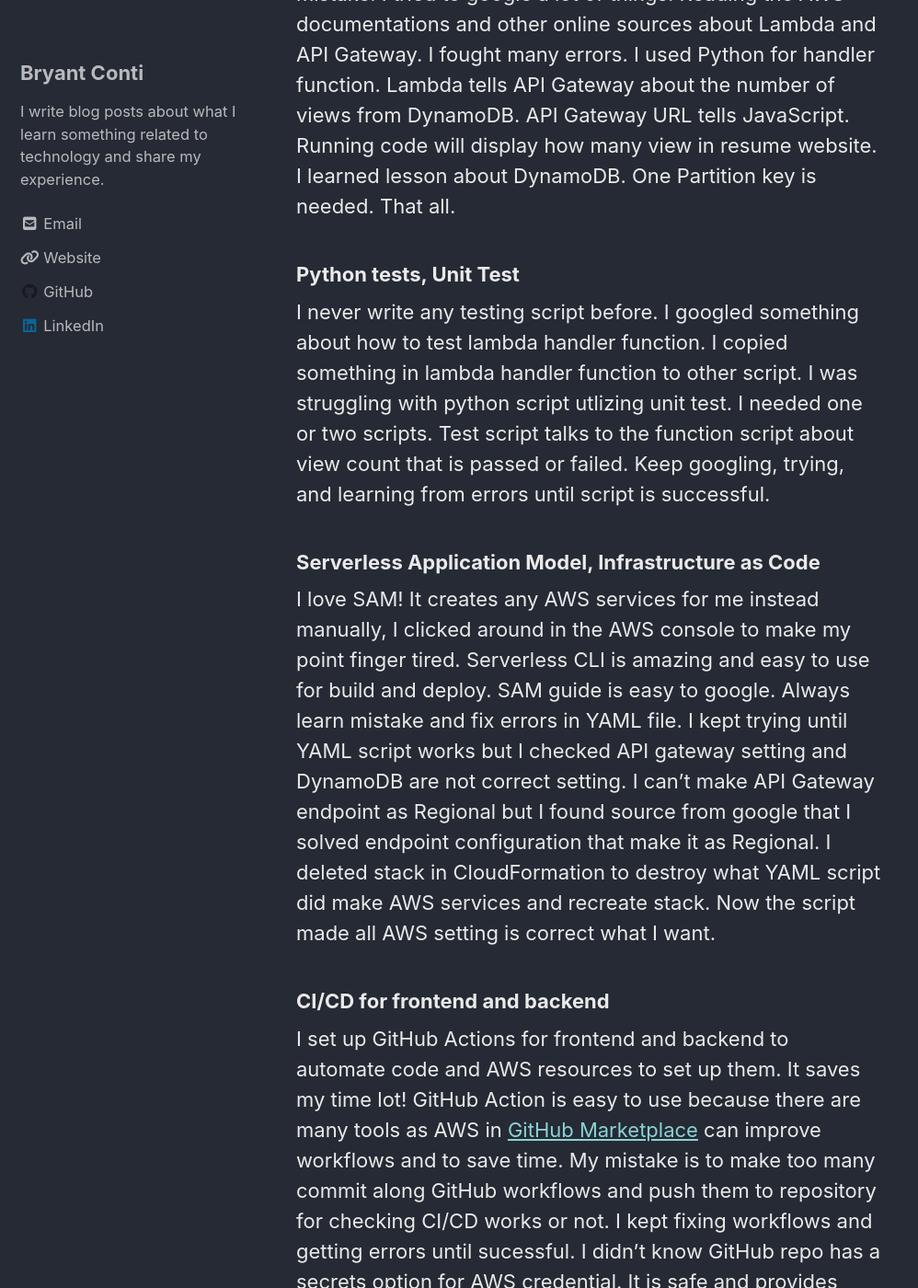
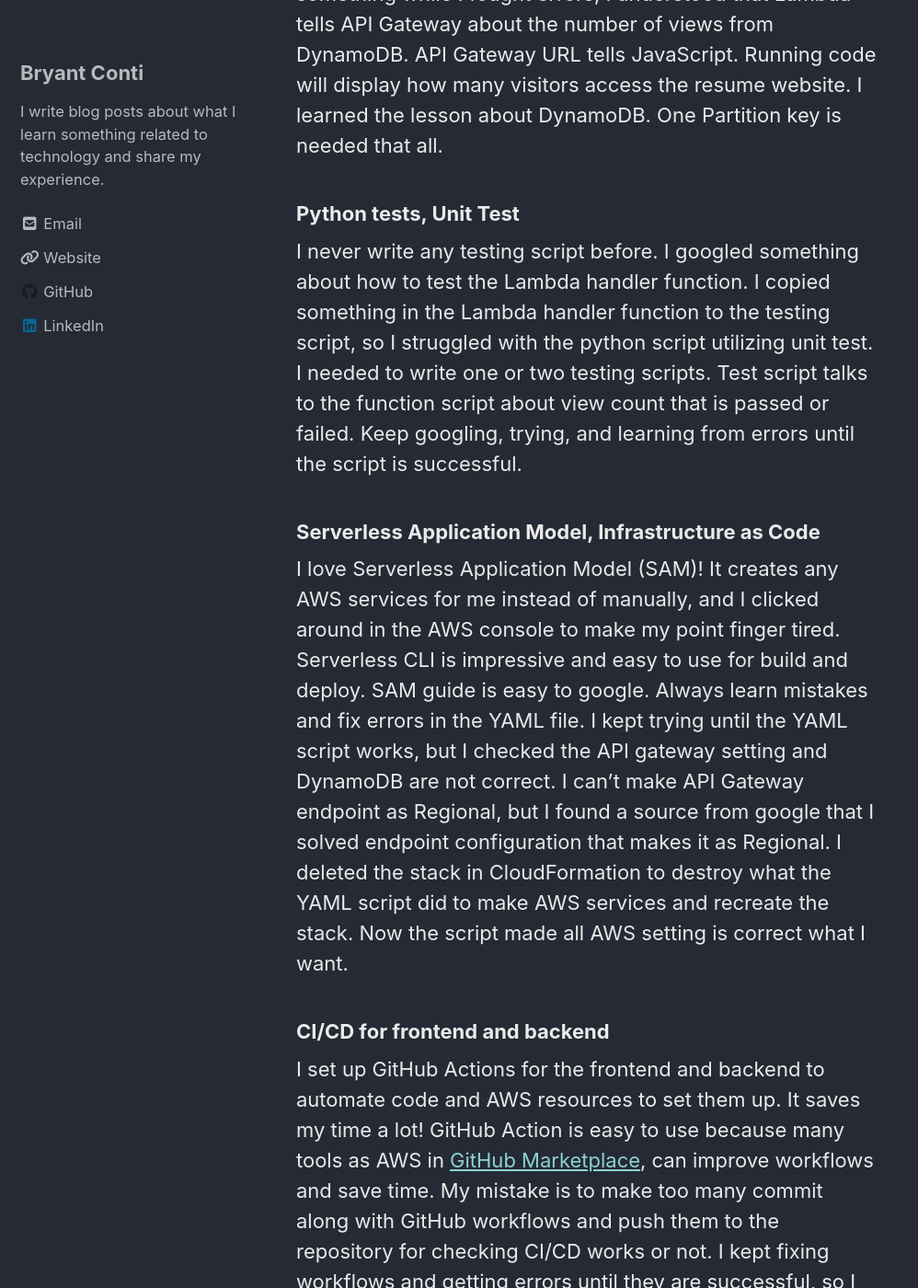
Before and after one commit to bconti123/bconti123.github.io, a Jekyll site: the page built from _posts/2021-05-03-Cloud-Resume-Challenge.md, in a window 1280 px wide and 1400 px high, scrolled down 1851 px. Shown: the whole window at 92% size, without its empty margins (0-998 px from the left). Built offline with Jekyll 4.4.1, drawn with Linux system fonts in a browser that asks for light colours; cached includes are drawn as plain includes; nearby versions of some CDN libraries; some of the changed text lies outside the part shown.

Commit message:
Fixed all grammers

```diff
--- a/_posts/2021-05-03-Cloud-Resume-Challenge.md
+++ b/_posts/2021-05-03-Cloud-Resume-Challenge.md
@@ -2,31 +2,31 @@
 post: Cloud Resume Challenge
 ---
 
-I am excited to explain about topic! I enjoyed my work about the challenge. It is very worth to try and great learning. I love sharing my fun work experience from <a href="https://cloudresumechallenge.dev/">Forrest Brazeal Cloud Resume Challenge</a>. It took me one month around.
+I am excited to explain the topic! I enjoyed my work about the challenge. It is very worth trying and great learning. I love sharing my fun work experience from <a href="https://cloudresumechallenge.dev/">Forrest Brazeal Cloud Resume Challenge</a>. It took me one month around.
 
 <h3>Certification</h3>
-I passed AWS Certified Cloud Practitioner then AWS Certified Solutions Architect Associate on August 2020. My senior class taught me about AWS that is based on AWS Certified Cloud Practitioner and I finished AWS project with team in senior design class for fall semester 2019 and spring semester 2020. After I gradaute on May 2020 with Bachelor of Science degree in Computer Information Technology, I continue study cloud computing because it became my passion, then I restudied AWS Certified Cloud Practioner from any online sources like Udemy, Digital Cloud Training, and other. I didn't know that Cloud Resume Challenge help me to earn good hands-on experience.
+I passed AWS Certified Cloud Practitioner then AWS Certified Solutions Architect Associate in August 2020. My senior class taught me about AWS that is based on AWS Certified Cloud Practitioner and I finished the AWS project with the team in senior design class for fall semester 2019 and spring semester 2020. After I graduated on May 2020 with a Bachelor of Science degree in Computer Information Technology, I continue to study cloud computing because it became my passion, then I restudied AWS Certified Cloud Practioner from any online sources like Udemy, Digital Cloud Training, and others. I didn't know that Cloud Resume Challenge helps me to earn good hands-on experience.
 
 <h3>HTML, CSS, and JavaScript</h3>
-I already have resume website that what I found good website template from GitHub. This is easy part. I modified resume website. I have HTML, CSS, and JavaScript knowledges for more than 4 years. I choose React as a web framework because it is more challenge!
+It is the easiest step ever. I already have a resume website that I found a good website template from GitHub. I modified the resume website. I have HTML, CSS, and JavaScript knowledge for more than four years. I choose to React as a web framework because it is more challenging!
 
 <h3>Host Static Website on S3</h3>
-I created an bucket named my domain name that is needed to meet the requirement. I read the AWS documentations and research something on google searching. It is easy to understandable. But make sure you edit package.json and add s3 sync build... to package.json for deploy in CLI. Check google and AWS documentations about S3 CLI how to upload website to S3 bucket.
+I created a bucket named my domain name that is needed to meet the requirement. I read the AWS documentation and research something on google searching. It is easier to understand. But make sure you edit package.json and add "s3 sync build..." to package.json for deployment in CLI. Check google and AWS documentations about S3 CLI how to upload the website to the S3 bucket.
 
 <h3>CloudFront and Route 53</h3>
-Create CloudFront Distribution that makes S3 website as HTTPS like https://www.example.com. I had more errors and learned lot from my mistake to created CloudFront Distribution URL that is reachable successfully. I bought bryantconti.com from Route 53 and added record as CNAME from ACM. Oh cool! I added blog.bryantconti.com too. I have a blog website that is deployed as host static website from GitHub. I use blog.bryantconti.com for that.
+Create CloudFront Distribution that makes S3 website as HTTPS like https://www.example.com. I had more errors and learned a lot from my mistake in creating a CloudFront Distribution URL that is reachable successfully. I bought bryantconti.com from Route 53 and added the record as CNAME from ACM. Oh cool! I added blog.bryantconti.com too. I have a blog website that is a static host website from GitHub. I use blog.bryantconti.com for that.
 
 <h3>DynamoDB, Lambda, and API Gateway for view counter.</h3>
-This is hardest part ever. Took me 2 weeks around and many mistake. I tried to google a lot of things. Reading the AWS documentations and other online sources about Lambda and API Gateway. I fought many errors. I used Python for handler function. Lambda tells API Gateway about the number of views from DynamoDB. API Gateway URL tells JavaScript. Running code will display how many view in resume website. I learned lesson about DynamoDB. One Partition key is needed. That all.
+It is the most challenging part ever. After I googled a lot of something while I fought errors, I understood that Lambda tells API Gateway about the number of views from DynamoDB. API Gateway URL tells JavaScript. Running code will display how many visitors access the resume website. I learned the lesson about DynamoDB. One Partition key is needed that all.
 
 <h3>Python tests, Unit Test</h3>
-I never write any testing script before. I googled something about how to test lambda handler function. I copied something in lambda handler function to other script. I was struggling with python script utlizing unit test. I needed one or two scripts. Test script talks to the function script about view count that is passed or failed. Keep googling, trying, and learning from errors until script is successful.
+I never write any testing script before. I googled something about how to test the Lambda handler function. I copied something in the Lambda handler function to the testing script, so I struggled with the python script utilizing unit test. I needed to write one or two testing scripts. Test script talks to the function script about view count that is passed or failed. Keep googling, trying, and learning from errors until the script is successful.
 
 <h3>Serverless Application Model, Infrastructure as Code</h3>
-I love SAM! It creates any AWS services for me instead manually, I clicked around in the AWS console to make my point finger tired. Serverless CLI is amazing and easy to use for build and deploy. SAM guide is easy to google. Always learn mistake and fix errors in YAML file. I kept trying until YAML script works but I checked API gateway setting and DynamoDB are not correct setting. I can't make API Gateway endpoint as Regional but I found source from google that I solved endpoint configuration that make it as Regional. I deleted stack in CloudFormation to destroy what YAML script did make AWS services and recreate stack. Now the script made all AWS setting is correct what I want.
+I love Serverless Application Model (SAM)! It creates any AWS services for me instead of manually, and I clicked around in the AWS console to make my point finger tired. Serverless CLI is impressive and easy to use for build and deploy. SAM guide is easy to google. Always learn mistakes and fix errors in the YAML file. I kept trying until the YAML script works, but I checked the API gateway setting and DynamoDB are not correct. I can't make API Gateway endpoint as Regional, but I found a source from google that I solved endpoint configuration that makes it as Regional. I deleted the stack in CloudFormation to destroy what the YAML script did to make AWS services and recreate the stack. Now the script made all AWS setting is correct what I want.
 
 <h3>CI/CD for frontend and backend</h3>
-I set up GitHub Actions for frontend and backend to automate code and AWS resources to set up them. It saves my time lot! GitHub Action is easy to use because there are many tools as AWS in <a href="https://github.com/marketplace?type=actions">GitHub Marketplace</a> can improve workflows and to save time. My mistake is to make too many commit along GitHub workflows and push them to repository for checking CI/CD works or not. I kept fixing workflows and getting errors until sucessful. I didn't know GitHub repo has a secrets option for AWS credential. It is safe and provides security. Never put AWS credentials in any code! Otherwise, you will get hacked. I should test github workflows locally instead. I learned lesson. Good to know there is an <a href="https://github.com/nektos/act">act CLI package</a> you can use for testing github workflows locally.
+I set up GitHub Actions for the frontend and backend to automate code and AWS resources to set them up. It saves my time a lot! GitHub Action is easy to use because many tools as AWS in <a href="https://github.com/marketplace?type=actions">GitHub Marketplace</a>, can improve workflows and save time. My mistake is to make too many commit along with GitHub workflows and push them to the repository for checking CI/CD works or not. I kept fixing workflows and getting errors until they are successful, so I didn't know GitHub repo has the option called secrets for AWS credentials. It is safe and provides security. Never put AWS credentials in any code! Otherwise, you will get hacked. I should test GitHub workflows locally instead. I learned the lesson. Good to know there is an <a href="https://github.com/nektos/act">act CLI package</a> you can use for testing GitHub workflows locally.
 
 <h3>Conclusion</h3>
-Cloud Resume Challenge improved my skills and knowledges so much. I am more confident with my improved skills for future. I really enjoyed working on the project and learning new technology and software tools. I will keep learning more hands-on projects and new software tools. If you need cloud experience, you should try Cloud Resume Challenge that is best helpful. I am sure your skills and knowledges will be big improvement.
+The Cloud Resume Challenge improved my skills and knowledge so much. I am more confident with my improved skills for the future. I enjoyed working on the project and learning new technology and software tools. I will keep learning more hands-on projects and the latest software tools. If you need cloud experience, you should try Cloud Resume Challenge that is best helpful. I am sure your skills and knowledge will be a significant improvement.
```
